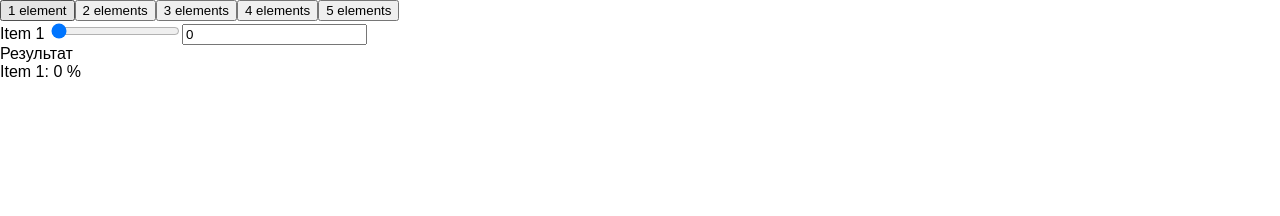
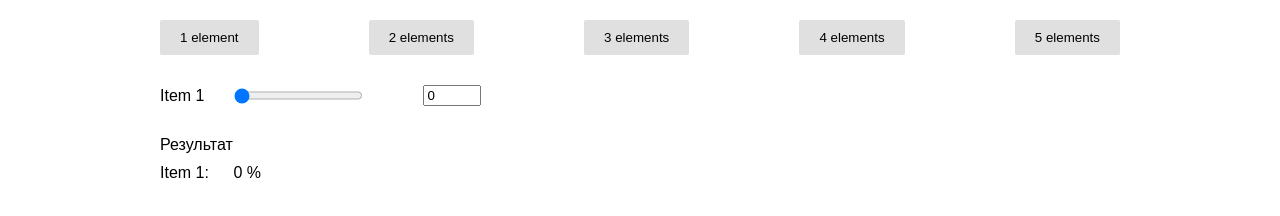
Before and after one commit to Poline/percents, a React app: page / in a window 1280 px wide. Built offline with nearby package versions, Linux system fonts and the light colour scheme.

Commit message:
add styles

```diff
--- a/src/client/index.scss
+++ b/src/client/index.scss
@@ -3,3 +3,19 @@ body {
   padding: 0;
   font-family: sans-serif;
 }
+button{
+  border: none;
+  background: #e0e0e0 ;
+  padding: 10px 20px;
+  border-radius: 2px;
+  cursor: pointer;
+
+  &:focus{
+    outline: none;
+  }
+
+  &:hover{
+    background: #9e9e9e;
+    color: #fff;
+  }
+}
--- a/src/client/modules/Main/Main.scss
+++ b/src/client/modules/Main/Main.scss
@@ -0,0 +1,32 @@
+.main{
+    max-width: 960px;
+    margin: 0 auto;
+    padding: 20px 0px;
+    &__buttons{
+        display: flex;
+        justify-content: space-between;
+    }
+    &__items{
+        margin: 30px 0px;
+
+        &-item{
+            display: flex;
+            margin: 20px 0px;
+            span{
+                margin: auto 0px;
+            }
+            input{
+                margin: 0px 30px;
+            }
+            input[type="number"]{
+                width: 50px;
+            }
+        }
+    }
+    &__result-item{
+        margin: 10px 0px;
+        span{
+            margin: 0px 20px 0px 0px;
+        }
+    }
+}
```
